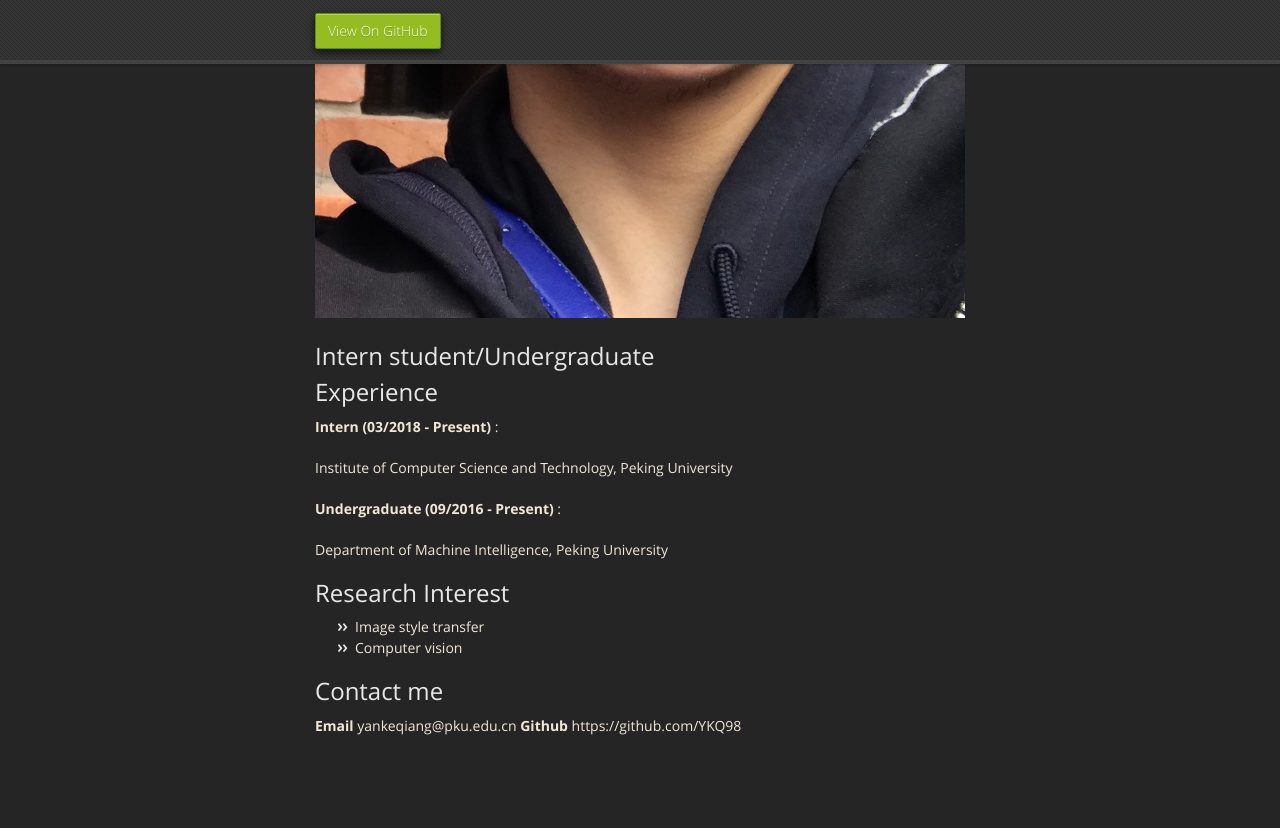
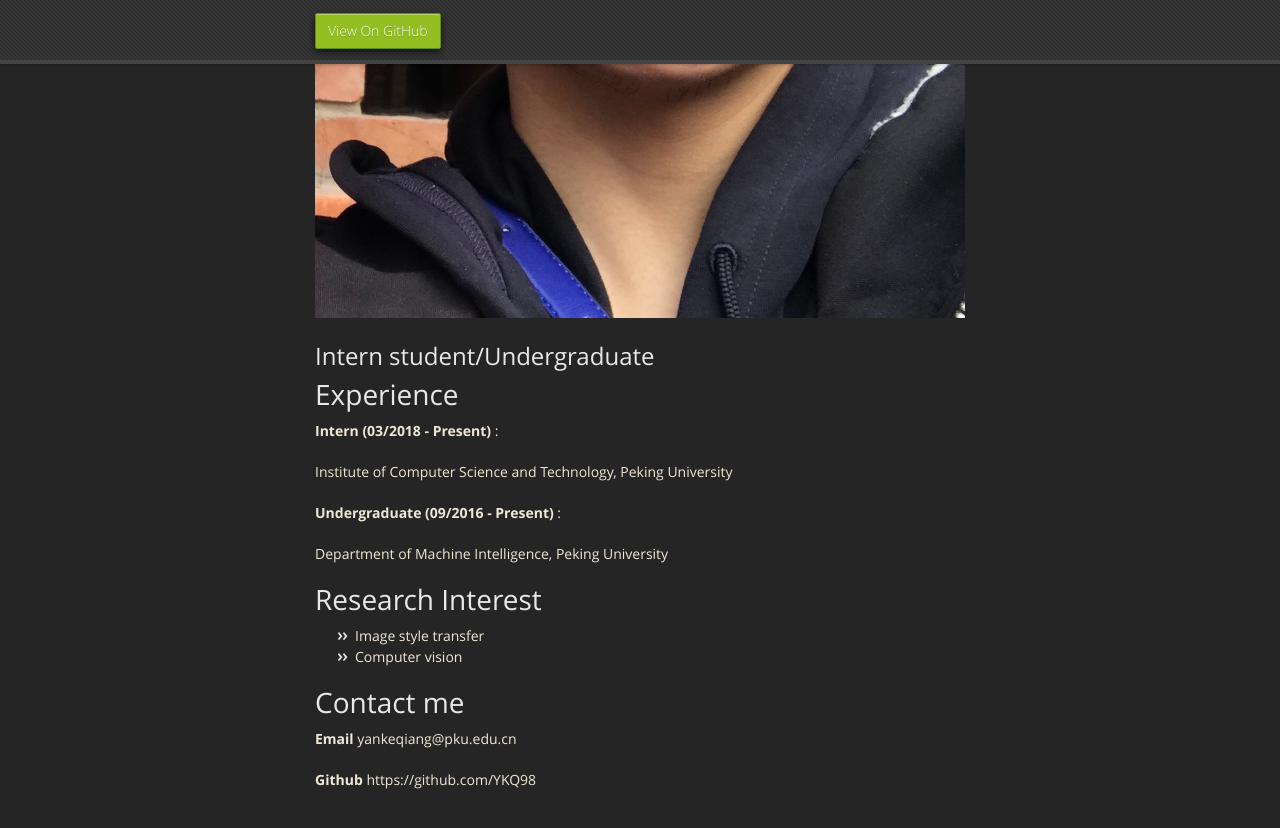
Before and after one commit to PblackT/YKQ98.github.io, a Jekyll site: the page built from index.md, in a window 1280 px wide and 900 px high, scrolled down 1022 px. Shown: the top 828 px of the window. Built offline with Jekyll 4.4.1, drawn with Linux system fonts in a browser that asks for light colours; our own code applies the rules of GitHub Pages for plain Markdown files.

Commit message:
Add files via upload

```diff
--- a/index.md
+++ b/index.md
@@ -8,7 +8,9 @@ layout: default
 
 ## Intern student/Undergraduate
 
-## Experience
+
+
+# Experience
 
 **Intern (03/2018 - Present)** :
 
@@ -18,12 +20,13 @@ Institute of Computer Science and Technology, Peking University
 
 Department of Machine Intelligence, Peking University
 
-## Research Interest
+# Research Interest
 
 *   Image style transfer
 *   Computer vision
 
-## Contact me
+# Contact me
 
 **Email** yankeqiang@pku.edu.cn
+
 **Github** https://github.com/YKQ98
```
